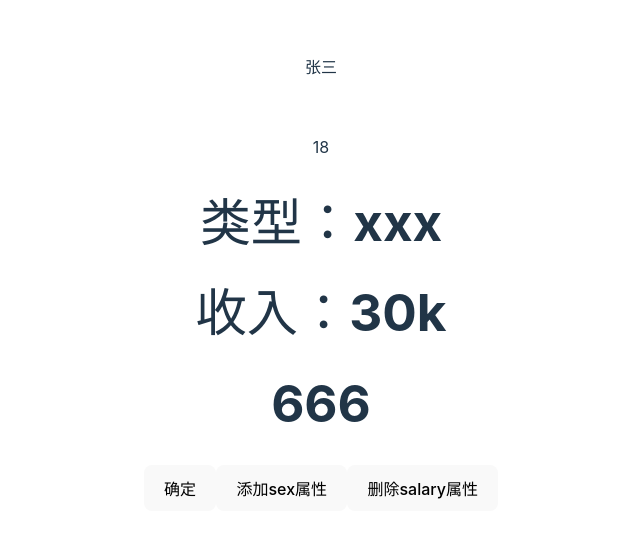
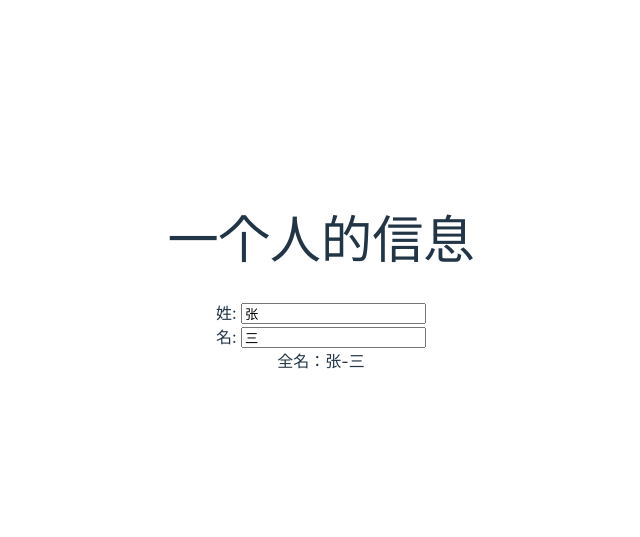
Before and after one commit to zaqq147258369/Vite-test, a Vue app in the folder vite-project/: page / in a window 1280 px wide. Shown: the part 125-662 px from the top of the page, without its empty margins (319-959 px from the left). Built offline with nearby package versions, Linux system fonts and the light colour scheme.

Commit message:
computed计算属性，p151

```diff
--- a/vite-project/src/App.vue
+++ b/vite-project/src/App.vue
@@ -1,8 +1,11 @@
 <script setup >
 import Demo from './component/Demo.vue'
+import Demo2 from './component/Demo2.vue'
 </script>
 
 <template>
-  <Demo></Demo>
-
+  <div>
+    <Demo v-if="false"></Demo>
+    <Demo2></Demo2>
+  </div>
 </template>
--- /dev/null
+++ b/vite-project/src/component/Demo2.vue
@@ -0,0 +1,39 @@
+<script setup>
+import {reactive,computed} from "vue"
+
+let person = reactive({
+    firstName:"张",
+    lastName:'三'
+})
+//计算属性-简写（没有考虑计算属性被修改的情况）
+// person.fullName = computed(()=>{
+//     return person.firstName+person.lastName
+// })
+
+//计算属性-完整写法（考虑计算属性读和写的情况）
+person.fullName = computed({
+    get(){
+        return person.firstName+'-'+person.lastName;
+    },
+    set(value){
+        const nameArr = value.split("-");
+        person.firstName = nameArr[0];
+        person.lastName = nameArr[1]
+    }
+})
+
+</script>
+<template>
+    <div>
+        <h1>一个人的信息</h1>
+        姓: <input type="text" v-model="person.firstName">
+        <br>
+        名: <input type="text" v-model="person.lastName">
+        <br>
+        <span>全名：{{person.fullName}}</span>
+    </div>
+
+</template>
+<style scoped>
+
+</style>
```
